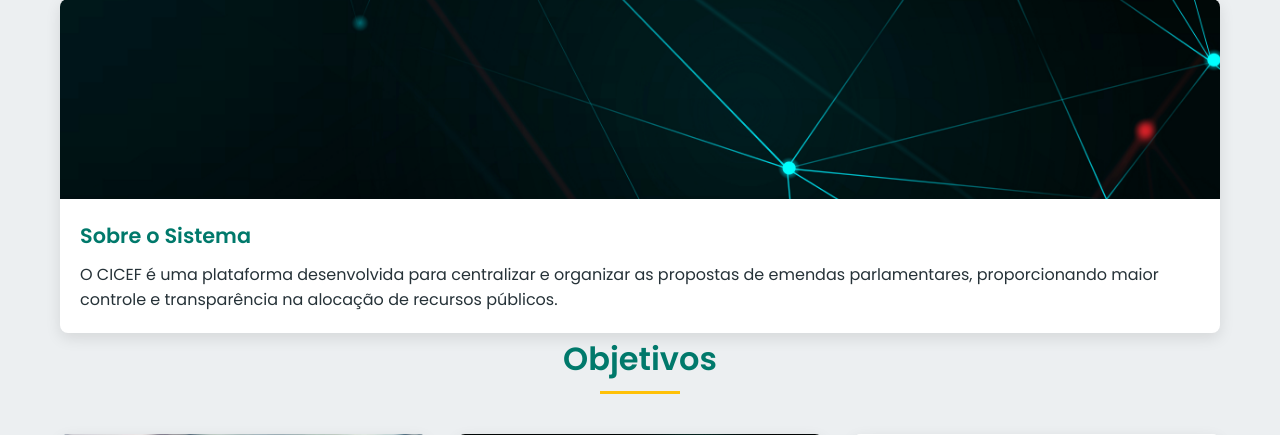
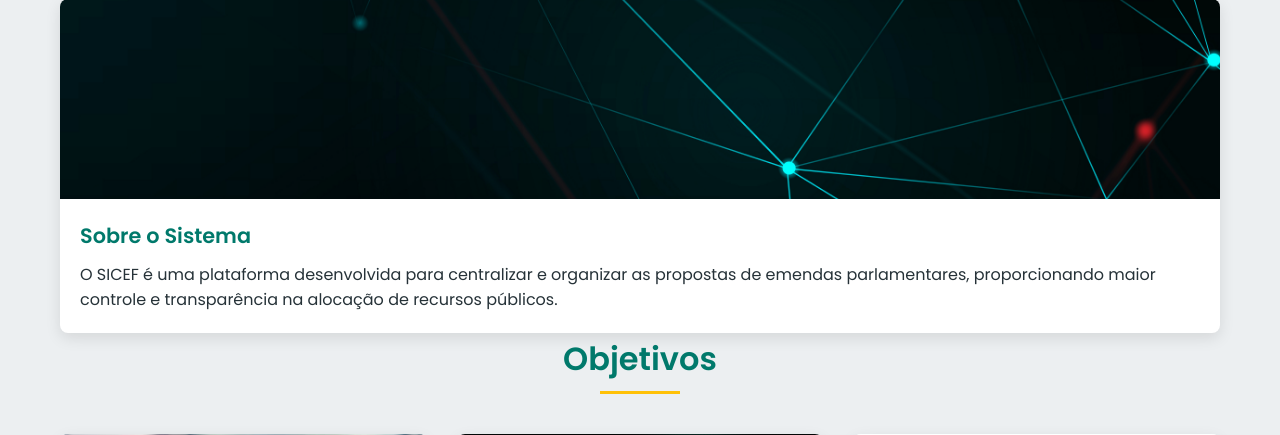
Before and after one commit to ivaltovianac/sicef-caderno-de-emendas, a PHP site: page /public/apresentacao.php in a window 1280 px wide. Shown: the part 1103-1538 px from the top of the page. Run offline with PHP 8.4, Linux system fonts and the light colour scheme.

```diff
--- a/public/admin/sugestoes.php
+++ b/public/admin/sugestoes.php
@@ -96,7 +96,7 @@ $pendentes_count = count($sugestoes_pendentes);
 // $pendentes_count = (int)$stmt_count->fetchColumn();
 
 
-// UI / HTML abaixo
+// Cores para tipos de usuários
 $user_colors = [
     'primary' => '#6f42c1',
     'secondary' => '#e83e8c',
--- a/public/apresentacao.php
+++ b/public/apresentacao.php
@@ -1,5 +1,5 @@
 <?php
-// cicef-caderno-de-emendas/index.php
+// SICEF-caderno-de-emendas/index.php
 // Página de apresentação
 // Importa as configurações iniciais
 session_start();
@@ -8,7 +8,7 @@ session_start();
 <html lang="pt-br">
 <head>
   <meta charset="UTF-8">
-  <title>CICEF - Caderno de Emendas Federais</title>
+  <title>SICEF - Caderno de Emendas Federais</title>
   <!-- Importa fontes do Google Fonts, ícones do Material Icons e estilos do Splide -->
   <link href="https://fonts.googleapis.com/icon?family=Material+Icons" rel="stylesheet">
   <link href="https://fonts.googleapis.com/css2?family=Poppins:wght@300;400;600&display=swap" rel="stylesheet">
@@ -498,10 +498,10 @@ session_start();
       <!-- Logotipo cabeçalho -->
       <div class="logo">
         <a href="apresentacao.php">
-          <img src="imagens/logo.png" alt="Logo CICEF">
+          <img src="imagens/logo.png" alt="Logo SICEF">
         </a>
         <div class="logo-text">
-          <!-- <h1>CICEF</h1> -->
+          <!-- <h1>SICEF</h1> -->
           <!-- <p>Caderno de Emendas Federais</p> -->
         </div>
       </div>
@@ -628,12 +628,12 @@ session_start();
         <div class="card">
           <!-- Imagem do cartão -->
           <div class="card-img">
-            <img src="imagens/sistema.jpg" alt="Sistema CICEF">
+            <img src="imagens/sistema.jpg" alt="Sistema SICEF">
           </div>
           <!-- Conteúdo do cartão -->
           <div class="card-content">
             <h3>Sobre o Sistema</h3>
-            <p>O CICEF é uma plataforma desenvolvida para centralizar e organizar as propostas de emendas parlamentares, proporcionando maior controle e transparência na alocação de recursos públicos.</p>
+            <p>O SICEF é uma plataforma desenvolvida para centralizar e organizar as propostas de emendas parlamentares, proporcionando maior controle e transparência na alocação de recursos públicos.</p>
           </div>
         </div>
       </div>
@@ -743,18 +743,18 @@ session_start();
     <div class="container">
       <!-- Logo -->
       <div class="footer-logo">
-        <img src="imagens/logo.png" alt="Logo CICEF">
+        <img src="imagens/logo.png" alt="Logo SICEF">
       </div>
       <!-- Informações de contato -->
       <div class="footer-info">
         <p>Secretaria de Estado de Economia</p>
         <p>Anexo do Palácio do Buriti, 5º andar, Brasília/DF</p>
         <p>CEP: 70075-900 | Telefone: (61) 3314-6213</p>
-        <p>E-mail: cicef@economia.gov.df.br</p>
+        <p>E-mail: SICEF@economia.gov.df.br</p>
       </div>
       <!-- Direitos autorais -->
       <div class="copyright">
-        <p>&copy; 2025 CICEF - Caderno de Emendas Federais. Todos os direitos reservados.</p>
+        <p>&copy; 2025 SICEF - Caderno de Emendas Federais. Todos os direitos reservados.</p>
       </div>
     </div>
   </footer>
```
Also changed, not shown: public/formulario_para_login.php (+2 -5 lines).
